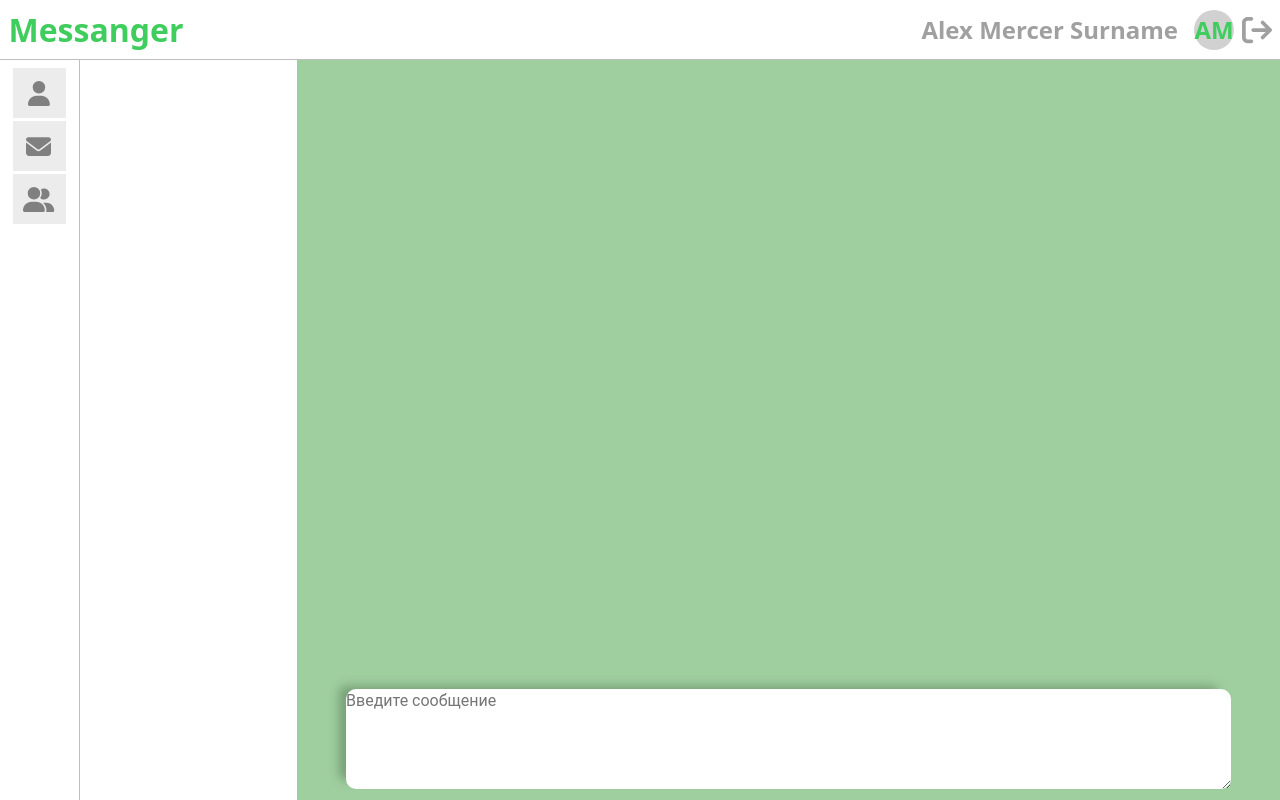
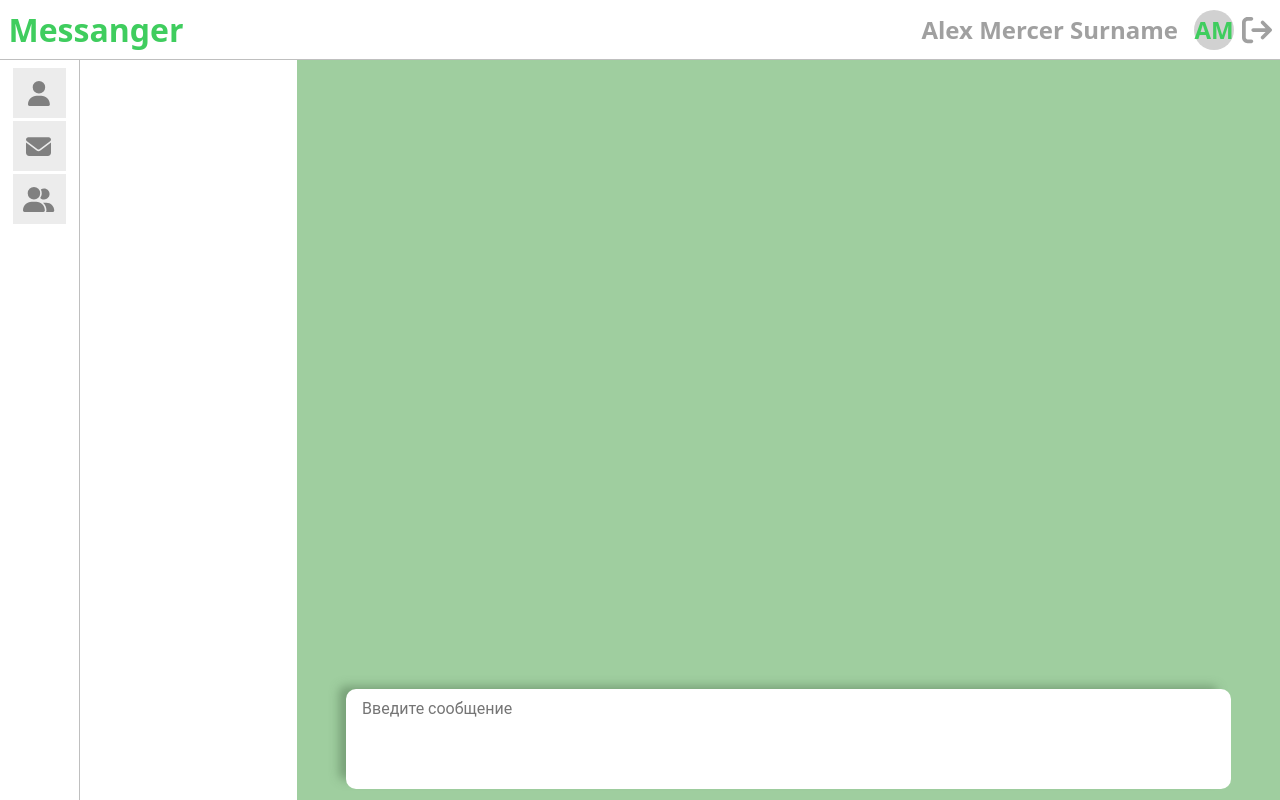
Before and after one commit to Irina40ina/Messender, a Vue app: page /main/messanger in a window 1280 px wide. Built offline with nearby package versions, Linux system fonts and the light colour scheme.

Commit message:
local-fix

```diff
--- a/src/components/mainView/messanger/messangerWidgetComp.vue
+++ b/src/components/mainView/messanger/messangerWidgetComp.vue
@@ -86,5 +86,7 @@ export default {
         border-radius: 10px;
         box-shadow: -10px -6px 10px -3px rgba(81,  115,  81, 0.5);
         outline: rgba(255, 255, 255, 0);
+        resize: none;
+        padding: 0.5rem 1rem;
     }
 </style>
--- a/src/components/mainView/messanger/wraperMessageComp.vue
+++ b/src/components/mainView/messanger/wraperMessageComp.vue
@@ -1,8 +1,5 @@
 <template>
-    <div class="wraper-message"
-    v-for="message in $props.arrMessages"
-    :key="message.id"
-    >
+    <div class="wraper-message" v-for="message in $props.arrMessages" :key="message.id">
         <div class="message">
             <p>{{ message.value }}</p>
         </div>
@@ -14,6 +11,7 @@ export default {
     props: {
         arrMessages: {
             type: Array,
+            default: () => [],
         }
     },
 }
@@ -26,6 +24,7 @@ export default {
     align-items: center;
     padding: 0.5rem 1rem;
 }
+
 .message {
     max-width: 70%;
     min-width: 5%;
@@ -35,7 +34,7 @@ export default {
     word-wrap: break-word;
     padding: 1rem 1.5rem;
     border-radius: 15px;
-        box-shadow: -10px -6px 10px -3px rgba(81,  115,  81, 0.5);
+    box-shadow: -10px -6px 10px -3px rgba(81, 115, 81, 0.5);
     background-color: #fff;
 }
 </style>
--- a/src/components/mainView/profile/profileChunk/editFieldComp.vue
+++ b/src/components/mainView/profile/profileChunk/editFieldComp.vue
@@ -16,7 +16,6 @@
         @close="$emit('close')"
         v-else
         ></editTextFormComp>
-
 
     </div>
 </template>
```
Lines whose indentation alone changed are shown as unchanged.
